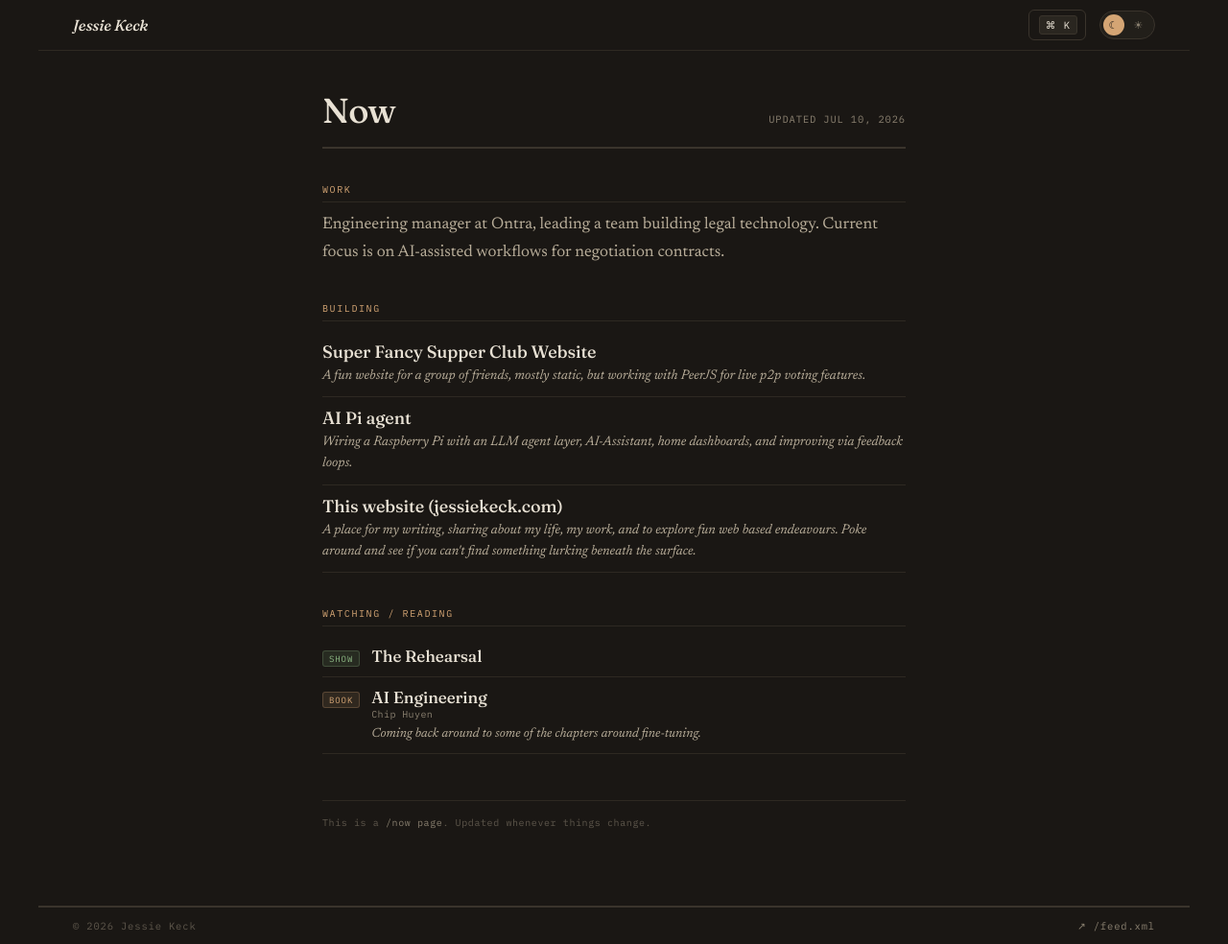
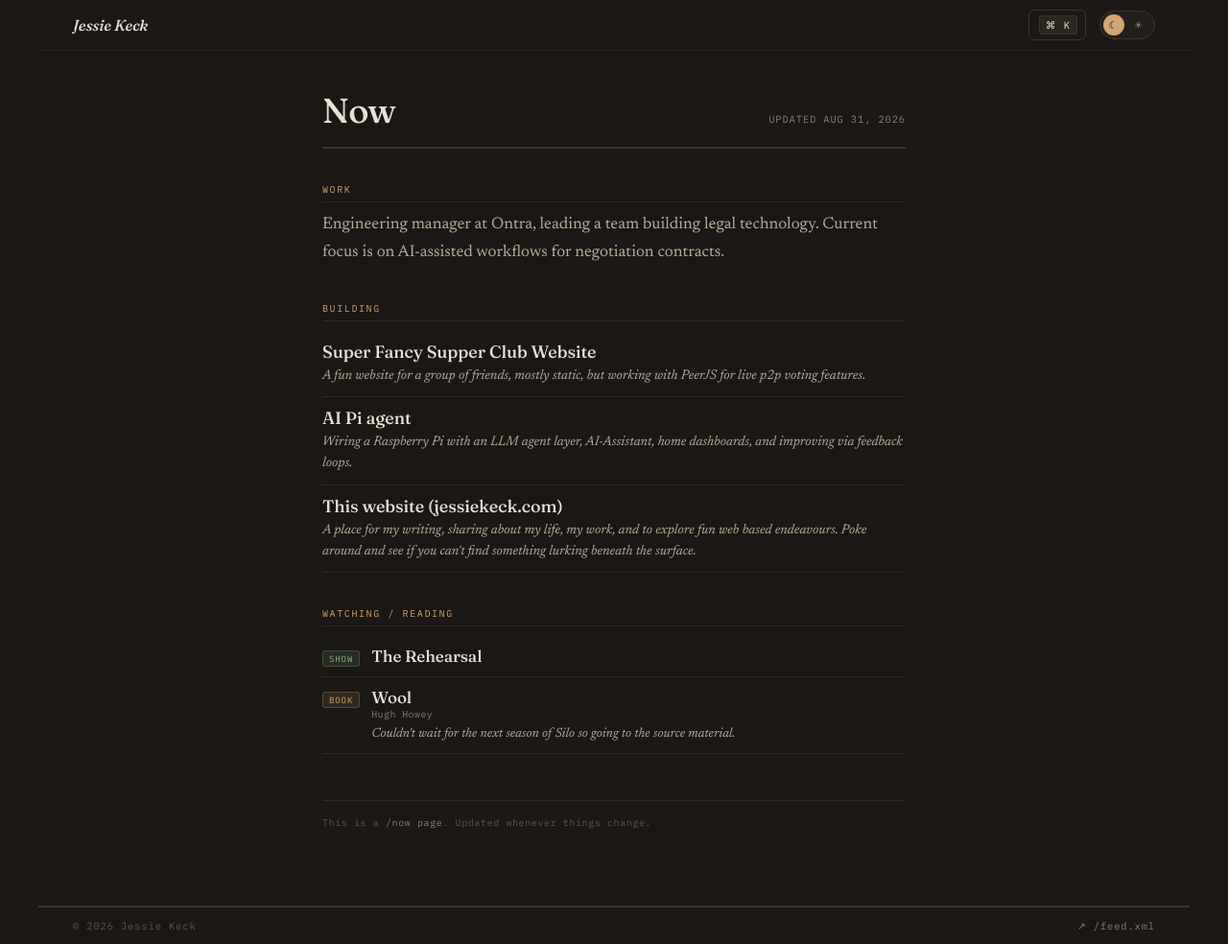
Before and after one commit to jkeck/jkeck.github.io, a Jekyll site: the page built from now.html, in a window 1280 px wide. Shown: the whole page at 96% size. Built offline with Jekyll 4.4.1, drawn with Linux system fonts in a browser that asks for light colours.

```diff
--- a/_data/now.yml
+++ b/_data/now.yml
@@ -1,15 +1,11 @@
 # Feeds the home page ticker — keep this short
-blurb: "New blog post is up! \"Manager and AI User\" Check it out!"
-date: "FRI · JUL 10"
+blurb: "New blog post is up! \"What 99 Bottles Taught Me About Prompting\" Check it out!"
+date: "MON · AUG 31"
 
 # Time-bound ticker overrides — active between start/end (ISO 8601, include timezone offset)
 # When active: home page bar scrolls this message; /now shows a live alert banner
 # date is optional — overrides the normal date display during the active window
 tickers:
-  - message: "Super Fancy Supper Club tonight. 🎩"
-    start: "2026-06-14T16:00:00-07:00"
-    end:   "2026-06-14T22:00:00-07:00"
-    date:  "SUN · JUN 14"
 # Example:
 # tickers:
 #   - message: "Speaking at RailsConf today — Room 201 at 2pm, come say hi"
@@ -23,11 +19,6 @@ tickers:
 # caption: optional text shown below the image
 # snapshot: {}   # set to empty map (or remove key) to disable
 snapshot:
-  image: /images/now-2026-07-10.jpg
-  alt: "Baseball game at night in San Francisco during summer"
-  caption: "Summer Baseball · San Francisco"
-  start: "2026-07-10T20:52:49-07:00"
-  end: "2026-07-10T22:00:00-07:00"
 # Example:
 # snapshot:
 #   image: /images/now.jpg
@@ -37,7 +28,7 @@ snapshot:
 #   end:   "2026-06-30T23:59:00-07:00"
 
 # Now page content — edit sections below to update
-updated: "Jul 10, 2026"
+updated: "Aug 31, 2026"
 
 work: >
   Engineering manager at Ontra, leading a team building legal technology.
@@ -54,7 +45,7 @@ building:
 watching_reading:
   - title: "The Rehearsal"
     type: show
-  - title: "AI Engineering"
+  - title: "Wool"
     type: book
-    author: "Chip Huyen"
-    notes: "Coming back around to some of the chapters around fine-tuning."
+    author: "Hugh Howey"
+    notes: "Couldn't wait for the next season of Silo so going to the source material."
```
